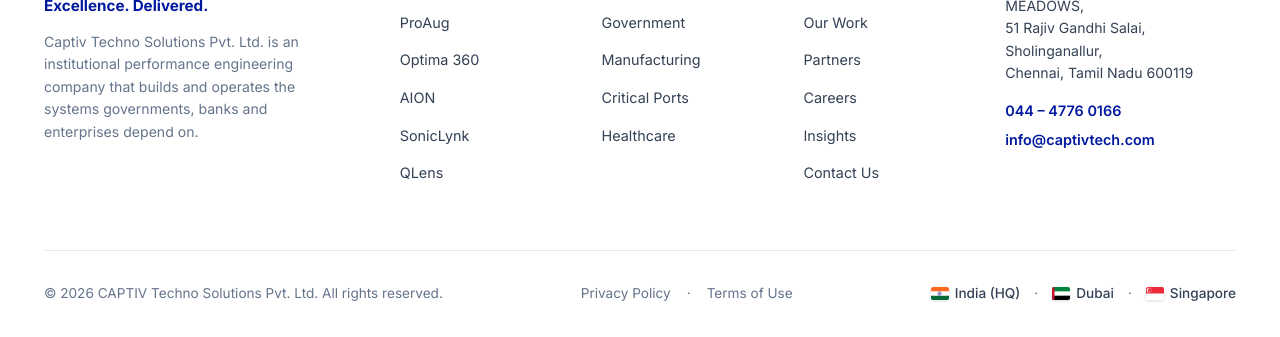
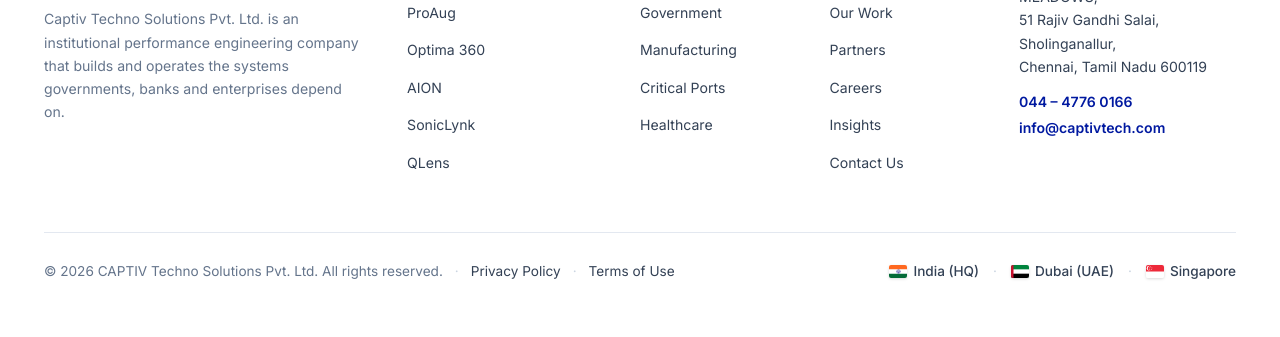
Before and after one commit to VMPRV/captiv-tech-website-final, a website: page work.html in a window 1280 px wide. Shown: the part 4725-5062 px from the top of the page. After the commit the page ends 5039 px from the top, so only its background shows below. Drawn offline with Linux system fonts and the light colour scheme.

Commit message:
fix(footer): rebalance 5-column grid proportions and unify bottom copyright, legal links, and regional flags alignment

```diff
--- a/css/sections.css
+++ b/css/sections.css
@@ -1729,65 +1729,75 @@ textarea.form-input {
 
 /* ==========================================================================
    SECTION 15: FOOTER
+   Clean, Balanced Multi-Column Grid & Flush Bottom Bar Alignment
    ========================================================================== */
 .site-footer {
   background-color: #FFFFFF;
   border-top: 1px solid var(--border);
-  padding: 80px 0 32px 0;
+  padding: 72px 0 32px 0;
   color: var(--ink);
 }
 
 .footer-top {
   display: grid;
-  grid-template-columns: 2fr 1fr 1fr 1fr 1.5fr;
-  gap: 48px;
-  margin-bottom: 64px;
+  grid-template-columns: 2.2fr 1.3fr 1fr 1fr 1.5fr;
+  gap: clamp(28px, 3.5vw, 48px);
+  align-items: start;
+  margin-bottom: 56px;
 }
 
 .footer-brand-col {
-  padding-right: 24px;
+  padding-right: 0;
 }
 
 .footer-logo-img {
-  height: 44px;
+  height: 38px;
   width: auto;
   object-fit: contain;
-  margin-bottom: 16px;
+  margin-bottom: 14px;
+  display: block;
 }
 
 .footer-tagline {
-  font-size: 0.95rem;
+  font-size: 0.92rem;
   font-weight: 700;
   color: var(--blue);
-  margin-bottom: 12px;
+  margin-bottom: 10px;
+  line-height: 1.3;
 }
 
 .footer-desc {
   font-size: 0.88rem;
   color: var(--ink-muted);
-  line-height: 1.6;
+  line-height: 1.65;
+  max-width: 340px;
 }
 
 .footer-col h4 {
-  font-size: 0.92rem;
+  font-size: 0.82rem;
   font-weight: 700;
-  letter-spacing: 0.05em;
+  letter-spacing: 0.08em;
   text-transform: uppercase;
   color: var(--ink);
   margin-bottom: 20px;
+  line-height: 1.2;
 }
 
 .footer-col ul {
   display: flex;
   flex-direction: column;
   gap: 12px;
+  list-style: none;
+  padding: 0;
+  margin: 0;
 }
 
 .footer-col a {
-  font-size: 0.9rem;
+  font-size: 0.88rem;
   color: var(--ink-secondary);
   transition: color var(--transition-fast), transform var(--transition-fast);
   display: inline-block;
+  line-height: 1.4;
 }
 
 .footer-col a:hover {
@@ -1797,24 +1807,34 @@ textarea.form-input {
 
 .footer-contact-block {
   font-size: 0.88rem;
-  line-height: 1.6;
+  line-height: 1.65;
   color: var(--ink-secondary);
 }
 
 .footer-contact-block address {
   font-style: normal;
   margin-bottom: 14px;
+  color: var(--ink-secondary);
+  font-size: 0.88rem;
+  line-height: 1.65;
 }
 
 .footer-contact-block a {
   display: block;
   color: var(--blue);
   font-weight: 600;
+  font-size: 0.88rem;
   margin-top: 6px;
+  transition: color var(--transition-fast);
+}
+
+.footer-contact-block a:hover {
+  color: var(--blue-deep);
+  text-decoration: underline;
 }
 
 .footer-bottom {
-  padding-top: 32px;
+  padding-top: 28px;
   border-top: 1px solid var(--border);
   display: flex;
   align-items: center;
@@ -1825,19 +1845,32 @@ textarea.form-input {
   color: var(--ink-muted);
 }
 
-.footer-legal-links {
-  display: flex;
-  align-items: center;
-  gap: 16px;
-}
-
-.footer-legal-links a:hover {
+.footer-bottom-left {
+  display: flex;
+  align-items: center;
+  flex-wrap: wrap;
+  gap: 12px;
+  color: var(--ink-muted);
+}
+
+.footer-bottom-left a {
+  color: var(--ink-secondary);
+  transition: color var(--transition-fast);
+}
+
+.footer-bottom-left a:hover {
   color: var(--blue);
 }
 
+.footer-separator {
+  color: var(--border-hover);
+  user-select: none;
+}
+
 .footer-flags {
   display: flex;
   align-items: center;
+  flex-wrap: wrap;
   gap: 14px;
 }
 
@@ -2287,7 +2320,7 @@ textarea.form-input {
     padding-right: 0;
   }
   .footer-logo-img {
-    height: 38px;
+    height: 36px;
   }
   .footer-tagline {
     font-size: 0.9rem;
@@ -2296,7 +2329,7 @@ textarea.form-input {
     font-size: 0.84rem;
   }
   .footer-col h4 {
-    font-size: 0.88rem;
+    font-size: 0.84rem;
     margin-bottom: 12px;
   }
   .footer-col ul {
@@ -2311,13 +2344,17 @@ textarea.form-input {
   .footer-bottom {
     flex-direction: column;
     align-items: flex-start;
-    gap: 14px;
+    gap: 16px;
     padding-top: 20px;
     font-size: 0.78rem;
   }
-  .footer-legal-links {
-    flex-wrap: wrap;
-    gap: 10px;
+  .footer-bottom-left {
+    flex-direction: column;
+    align-items: flex-start;
+    gap: 8px;
+  }
+  .footer-bottom-left .footer-separator {
+    display: none;
   }
   .footer-flags {
     flex-wrap: wrap;
--- a/work.html
+++ b/work.html
@@ -10,7 +10,7 @@
   <link rel="preconnect" href="https://fonts.gstatic.com" crossorigin>
   <link rel="stylesheet" href="css/main.css?v=3.0">
   <link rel="stylesheet" href="css/navbar.css?v=3.0">
-  <link rel="stylesheet" href="css/sections.css?v=3.0">
+  <link rel="stylesheet" href="css/sections.css?v=3.6">
   <link rel="stylesheet" href="css/pages.css?v=3.0">
   <!-- Mobile View Fail-Safe Navbar Styles (Zero Overflow Guarantee on all Mobile Viewports) -->
   <style id="mobile-nav-inline">
@@ -390,15 +390,31 @@
           <a href="mailto:info@captivtech.com">info@captivtech.com</a>
         </div>
       </div>
+            <!-- Footer Bottom -->
       <div class="footer-bottom">
-        <div>&copy; 2026 CAPTIV Techno Solutions Pvt. Ltd. All rights reserved.</div>
-        <div class="footer-legal-links">
-          <a href="privacy-policy.html">Privacy Policy</a> <span>&middot;</span> <a href="terms-of-use.html">Terms of Use</a>
+        <div class="footer-bottom-left">
+          <span>&copy; 2026 CAPTIV Techno Solutions Pvt. Ltd. All rights reserved.</span>
+          <span class="footer-separator">&middot;</span>
+          <a href="privacy-policy.html">Privacy Policy</a>
+          <span class="footer-separator">&middot;</span>
+          <a href="terms-of-use.html">Terms of Use</a>
         </div>
+
         <div class="footer-flags">
-          <span class="flag-badge"><img src="assets/flags/india.svg" alt="India"> India (HQ)</span> <span>&middot;</span>
-          <span class="flag-badge"><img src="assets/flags/uae.svg" alt="UAE"> Dubai</span> <span>&middot;</span>
-          <span class="flag-badge"><img src="assets/flags/singapore.svg" alt="Singapore"> Singapore</span>
+          <span class="flag-badge">
+            <img src="assets/flags/india.svg" alt="India">
+            India (HQ)
+          </span>
+          <span class="footer-separator">&middot;</span>
+          <span class="flag-badge">
+            <img src="assets/flags/uae.svg" alt="UAE">
+            Dubai (UAE)
+          </span>
+          <span class="footer-separator">&middot;</span>
+          <span class="flag-badge">
+            <img src="assets/flags/singapore.svg" alt="Singapore">
+            Singapore
+          </span>
         </div>
       </div>
     </div>
```
Also changed, not shown: about.html (+23 -7 lines), careers.html (+23 -7 lines), contact.html (+23 -7 lines), index.html (+7 -9 lines), industries.html (+23 -7 lines), insights.html (+23 -7 lines), partners.html (+23 -7 lines), privacy-policy.html (+23 -7 lines), products.html (+23 -7 lines), terms-of-use.html (+23 -7 lines), functions/api/careers.js (line endings or trailing spaces).
